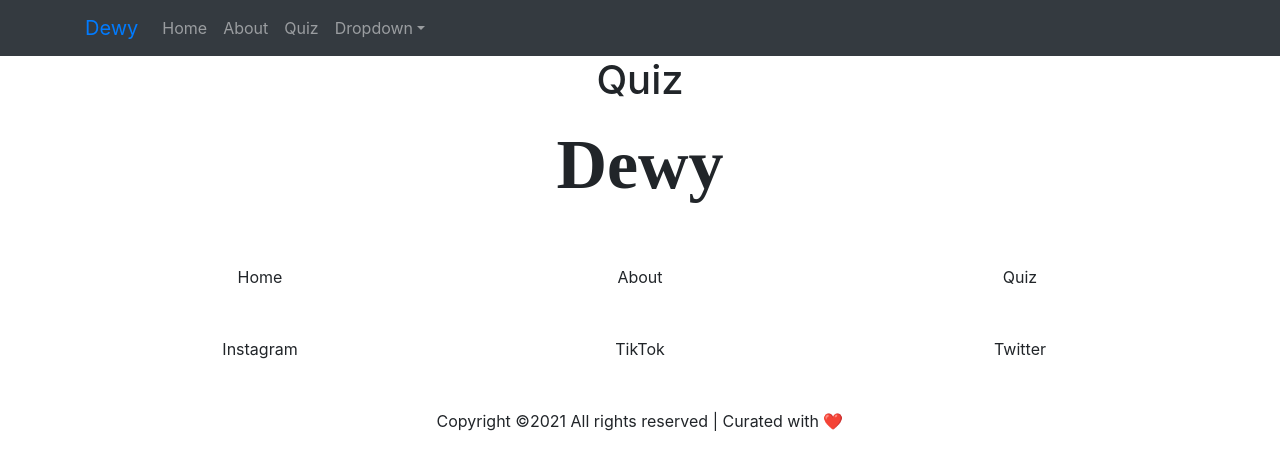
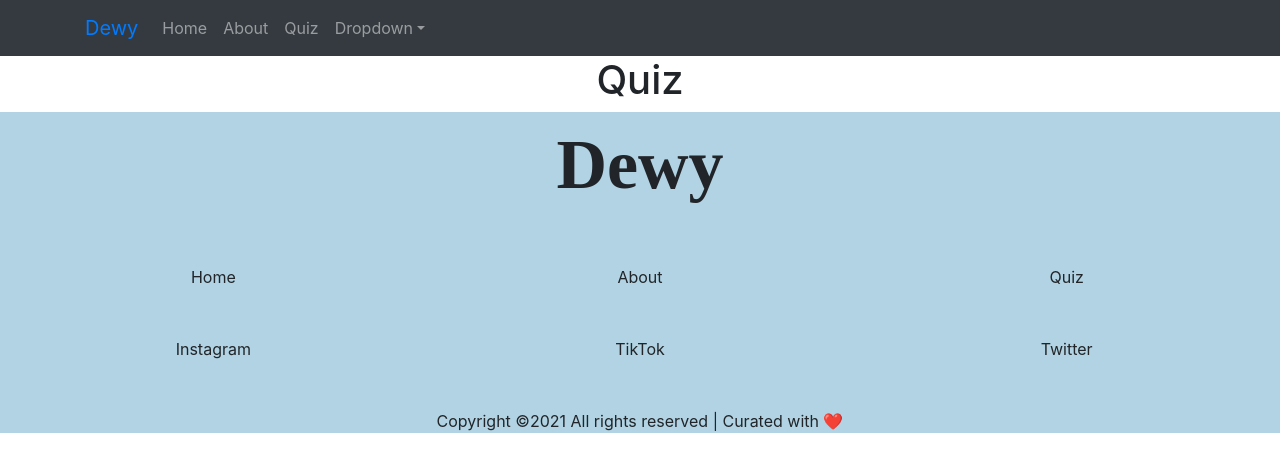
Before and after one commit to Brad-Sam25/Dewy, a React (Create React App) app in the folder client/: page /quiz in a window 1280 px wide. Shown: the top 472 px of the page. Built offline with nearby package versions, Linux system fonts and the light colour scheme; no server answers; a web font is replaced by a local one.

Commit message:
Fixed footer issue

```diff
--- a/client/src/components/layouts/Footer.js
+++ b/client/src/components/layouts/Footer.js
@@ -5,8 +5,8 @@ import classes from './Footer.module.css';
 
 const Footer = () => {
   return (
-    <footer >
-      <Container >
+    <footer className= { classes.footerBgd }>
+      <Container className= { classes.footerColor }>
         <Row className= "mb-5">
           <Col className= { classes.footerTitle }>Dewy</Col>
         </Row>
--- a/client/src/components/layouts/Footer.module.css
+++ b/client/src/components/layouts/Footer.module.css
@@ -7,10 +7,15 @@
 }
 
 .footerBgd {
-    background-color: #B1D3E3;
-    position: absolute;
+    /* background-color: #B1D3E3; */
+    position: relative;
     bottom: 0;
     width: 100%;
     height: 100px;
     margin-bottom: -150px;
 }
+
+.footerColor {
+    background-color: #B1D3E3;
+    max-width: none;
+}
```
